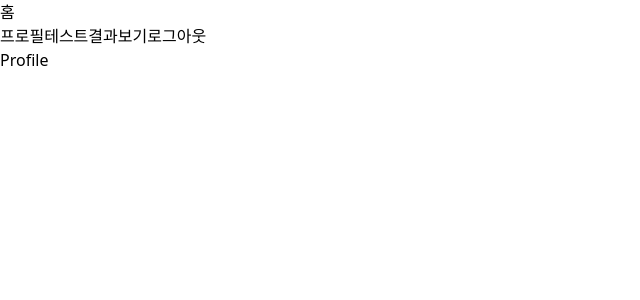
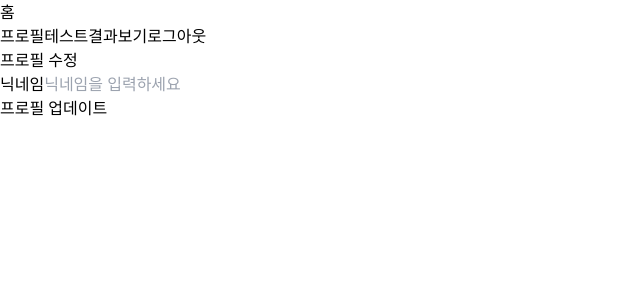
Before and after one commit to duddlfkd02/mbti-test, a React (Vite) app: page /profile in a window 1280 px wide. Shown: the top 300 px of the page, without its empty margins (0-640 px from the left). Built offline with nearby package versions, Linux system fonts and the light colour scheme; sample sign-in values are in the browser's storage.

Commit message:
add: 프로필 수정 컴포넌트 1차 로직 작성

```diff
--- a/src/context/AuthContext.jsx
+++ b/src/context/AuthContext.jsx
@@ -6,6 +6,7 @@ const token = localStorage.getItem("accessToken");
 
 export const AuthProvider = ({ children }) => {
   const [isAuthenticated, setIsAuthenticated] = useState(!!token);
+  const [user, setUser] = useState(null);
 
   //token 있으면 불러오기
   useEffect(() => {
@@ -15,10 +16,11 @@ export const AuthProvider = ({ children }) => {
     }
   }, []);
 
-  const login = (token) => {
+  const login = (token, userData) => {
     if (token) {
       localStorage.setItem("accessToken", token);
       setIsAuthenticated(true);
+      setUser(userData); // 로그인 시 사용자 정보를 설정
     } else {
       console.error("로그인 실패: 토큰이 없습니다.");
     }
@@ -27,10 +29,13 @@ export const AuthProvider = ({ children }) => {
   const logout = () => {
     localStorage.removeItem("accessToken");
     setIsAuthenticated(false);
+    setUser(null); // 로그아웃 시 사용자 정보를 설정
   };
 
   return (
-    <AuthContext.Provider value={{ isAuthenticated, login, logout }}>
+    <AuthContext.Provider
+      value={{ isAuthenticated, login, logout, user, setUser }}
+    >
       {children}
     </AuthContext.Provider>
   );
--- a/src/pages/Profile.jsx
+++ b/src/pages/Profile.jsx
@@ -1,5 +1,61 @@
+import { useState, useContext } from "react";
+import { AuthContext } from "../context/AuthContext";
+import { updateProfile } from "../api/auth";
+
 const Profile = () => {
-  return <div>Profile</div>;
+  const { user, setUser } = useContext(AuthContext); // 전역에서 user 정보 가져오기
+  const [nickname, setNickname] = useState(user?.nickname || ""); // 닉네임 초기값 설정
+  const [feedbackMessage, setFeedbackMessage] = useState("");
+  const [isLoading, setIsLoading] = useState(false);
+
+  const handleNicknameChange = (e) => {
+    setNickname(e.target.value);
+  };
+
+  const handleSubmit = async (e) => {
+    e.preventDefault();
+    setIsLoading(true);
+    setFeedbackMessage("");
+
+    try {
+      const token = localStorage.getItem("accessToken");
+      const response = await updateProfile(token, nickname);
+
+      if (response.success) {
+        setFeedbackMessage("프로필이 성공적으로 업데이트되었습니다.");
+        setUser({ ...user, nickname }); // 전역 상태의 user 정보 업데이트
+      } else {
+        setFeedbackMessage("프로필 업데이트에 실패했습니다.");
+      }
+    } catch (error) {
+      console.error("프로필 업데이트 중 오류:", error);
+      setFeedbackMessage("프로필 업데이트 중 오류가 발생했습니다.");
+    } finally {
+      setIsLoading(false);
+    }
+  };
+
+  return (
+    <div>
+      <h1>프로필 수정</h1>
+      <form onSubmit={handleSubmit}>
+        <div>
+          <label>닉네임</label>
+          <input
+            type="text"
+            value={nickname}
+            onChange={handleNicknameChange}
+            placeholder="닉네임을 입력하세요"
+            required
+          />
+        </div>
+        <button type="submit" disabled={isLoading}>
+          {isLoading ? "업데이트 중..." : "프로필 업데이트"}
+        </button>
+      </form>
+      {feedbackMessage && <p>{feedbackMessage}</p>}
+    </div>
+  );
 };
 
 export default Profile;
```
